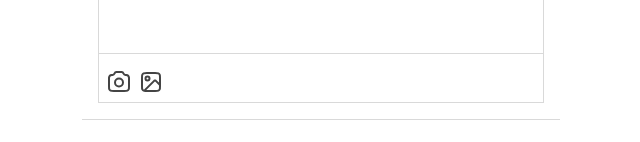
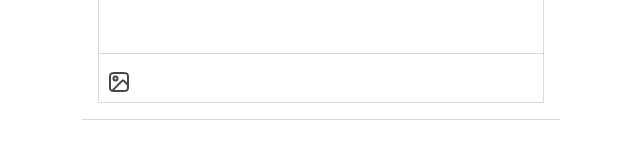
Before and after one commit to jingjing2222/pokenyang, a React (Vite) app in the folder frontend/: page /home/uploadpost in a window 1280 px wide. Shown: the part 228-370 px from the top of the page, without its empty margins (319-959 px from the left). Built offline with nearby package versions, Linux system fonts and the light colour scheme.

Commit message:
feat(frontend): add upload photo

```diff
--- /dev/null
+++ b/frontend/src/components/home/uploadpost/ImageUpload.tsx
@@ -0,0 +1,42 @@
+import { useState, type ChangeEvent } from "react";
+
+export const ImageUpload = () => {
+  const [uploadImgUrl, setUploadImgUrl] = useState<string>("");
+
+  const onchangeImageUpload = (e: ChangeEvent<HTMLInputElement>) => {
+    const files = e.target.files;
+    if (!files || files.length === 0) return;
+
+    const uploadFile = files[0];
+    const reader = new FileReader();
+    reader.readAsDataURL(uploadFile);
+    reader.onloadend = () => {
+      if (typeof reader.result === 'string') {
+        setUploadImgUrl(reader.result);
+      }
+    }
+  }
+
+  return (
+    <div className="flex flex-col items-center">
+      {uploadImgUrl && (
+        <img src={uploadImgUrl} alt="업로드된 이미지" className="mb-2 max-w-full h-auto" />
+      )}
+      <label className="cursor-pointer">
+        <input
+          type="file"
+          accept="image/*"
+          className="hidden"
+          onChange={onchangeImageUpload}
+        />
+        <img
+          src="/images/photobooth.svg"
+          alt="이미지 업로드"
+          className="w-6 h-6"
+        />
+      </label>
+    </div>
+  );
+}
+
+export default ImageUpload;
--- a/frontend/src/components/home/uploadpost/PostForm.tsx
+++ b/frontend/src/components/home/uploadpost/PostForm.tsx
@@ -1,7 +1,16 @@
+import ImageUpload from "@/components/home/uploadpost/ImageUpload";
+import { useNavigate } from "@tanstack/react-router"
+
 export const PostForm = () => {
+  const navigate = useNavigate()
+
+  const handleCancle = () => {
+    navigate({ to: '/home' });
+  }
+
   return <form className="flex flex-col h-[300px] mt-12 border-b border-[#D9D9D9]">
     <div className="flex justify-between border-b p-4 border-[#D9D9D9] items-center">
-      <div className="text-lg">
+      <div className="text-lg" onClick={handleCancle}>
         취소
       </div>
       <div className="text-xl font-medium">
@@ -17,8 +26,7 @@ export const PostForm = () => {
         placeholder="작성내용은 쏼라 어쩔"
       />
       <div className="flex justify-start gap-2 p-2 mt-2">
-        <img src="/images/camera.svg" className="w-6 h-6" />
-        <img src="/images/photobooth.svg" className="w-6 h-6" />
+        <ImageUpload />
       </div>
     </div>
   </form>
```
